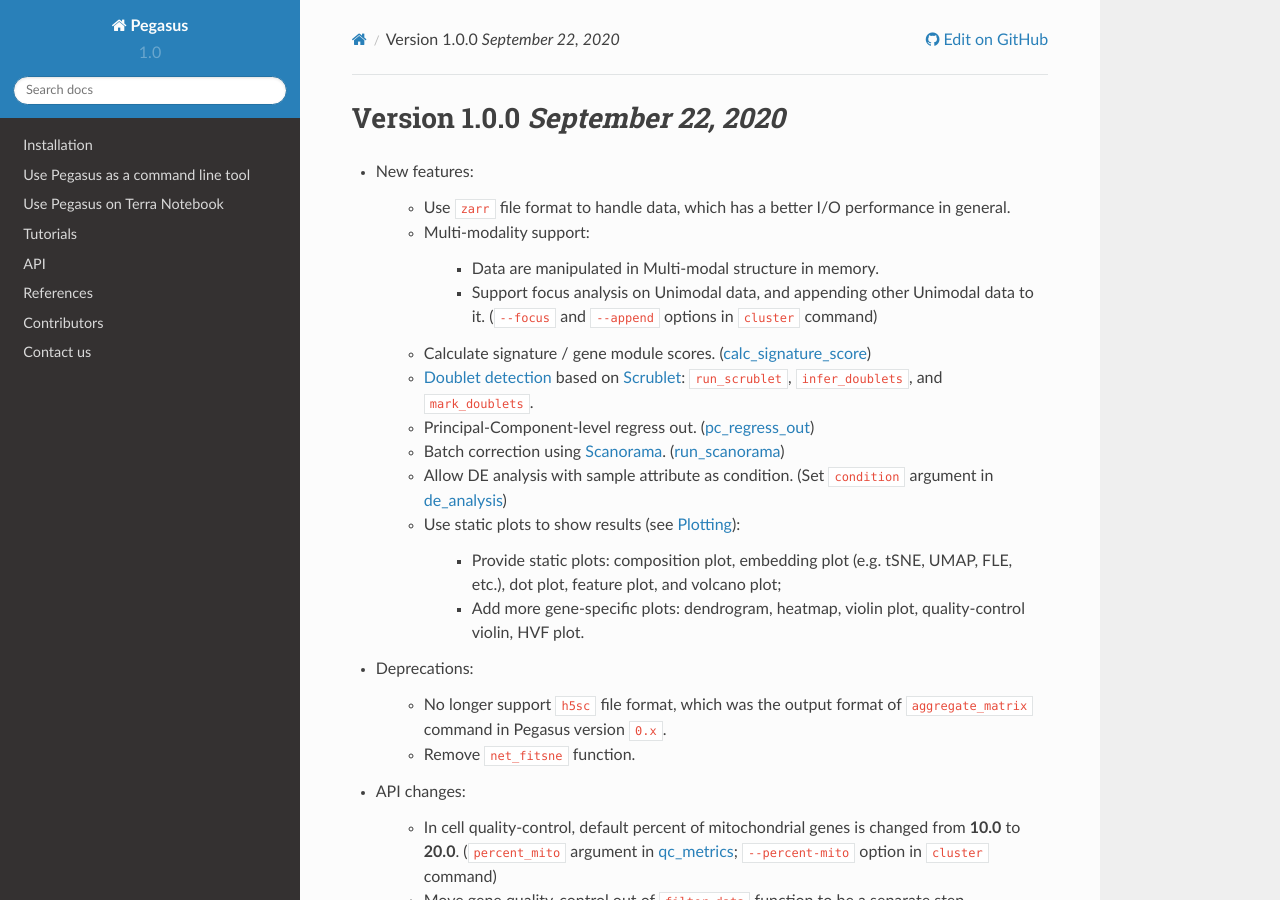
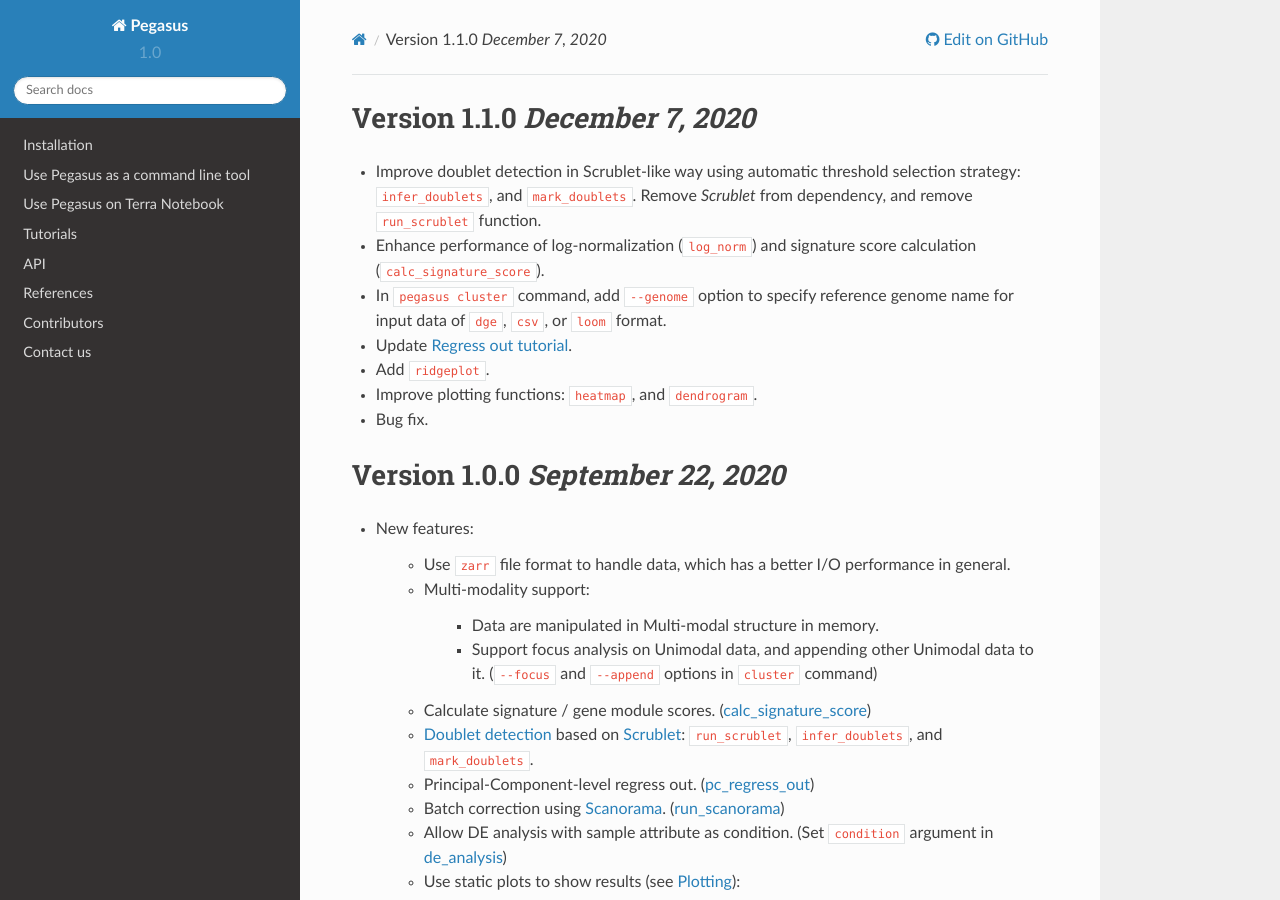
Before and after one commit to lilab-bcb/pegasus, a Sphinx documentation site: the page built from docs/release_notes.rst, in a window 1280 px wide and 900 px high. Built offline with Sphinx 7.4.7 and the Read the Docs theme 2.0.0, drawn with Linux system fonts in a browser that asks for light colours; formulas are drawn with MathJax 3.

Commit message:
update docs for new release

```diff
--- a/docs/api/index.rst
+++ b/docs/api/index.rst
@@ -139,6 +139,7 @@ Plotting
     dendrogram
     hvfplot
     qcviolin
+    ridgeplot
     volcano
 
 Demultiplexing
--- a/docs/conf.py
+++ b/docs/conf.py
@@ -31,7 +31,7 @@ author = (
 # The short X.Y version
 version = "1.0"
 # The full version, including alpha/beta/rc tags
-release = "1.0.1"
+release = "1.1.0"
 
 
 # -- General configuration ---------------------------------------------------
--- a/docs/release_notes.rst
+++ b/docs/release_notes.rst
@@ -1,3 +1,21 @@
+Version 1.1.0 `December 7, 2020`
+-----------------------------------
+
+* Improve doublet detection in Scrublet-like way using automatic threshold selection strategy: ``infer_doublets``, and ``mark_doublets``. Remove *Scrublet* from dependency, and remove ``run_scrublet`` function.
+
+* Enhance performance of log-normalization (``log_norm``) and signature score calculation (``calc_signature_score``).
+
+* In ``pegasus cluster`` command, add ``--genome`` option to specify reference genome name for input data of ``dge``, ``csv``, or ``loom`` format.
+
+* Update `Regress out tutorial <_static/tutorials/regress_out.html>`_.
+
+* Add ``ridgeplot``.
+
+* Improve plotting functions: ``heatmap``, and ``dendrogram``.
+
+* Bug fix.
+
+
 Version 1.0.0 `September 22, 2020`
 --------------------------------------
 
```
